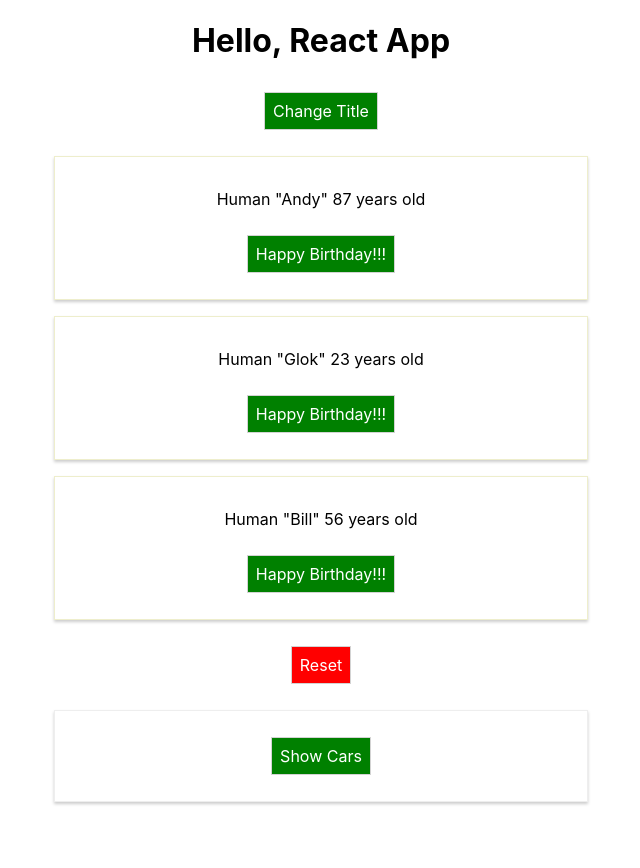
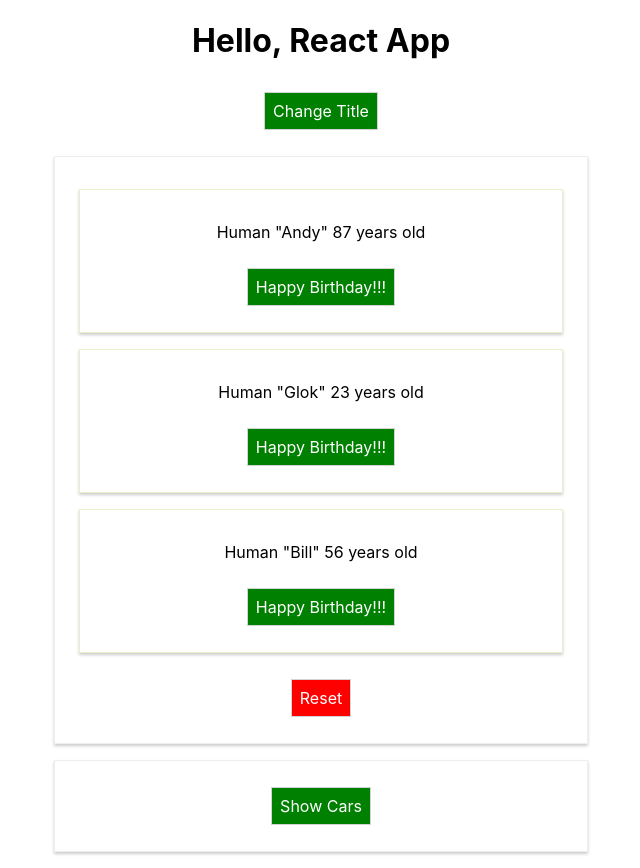
Before and after one commit to Bpaxio/react-study, a React (Create React App) app: page / in a window 1280 px wide. Shown: the whole page, without its empty margins (319-959 px from the left). Before the commit the page ends 818 px from the top, so only its background shows below. Built offline with nearby package versions, Linux system fonts and the light colour scheme.

Commit message:
useEffect usage

```diff
--- a/src/components/Cars/Car/Car.js
+++ b/src/components/Cars/Car/Car.js
@@ -1,7 +1,24 @@
-import React from 'react'
+import React, {useEffect} from 'react'
 import classes from "./Car.module.css";
 
 const Car = (props) => {
+    useEffect(
+        () => {
+            console.log("[Car.js] useEffect");
+            return () => {
+                console.log("[Car.js]  cleanup work in useEffect", props)
+            }
+        },
+        []);
+    useEffect(
+        () => {
+            console.log("[Car.js] 2nd useEffect");
+            return () => {
+                console.log("[Car.js] cleanup work in 2nd useEffect on every component every time because of missing second argument", props)
+            }
+        });
+
+    console.log('[Car.js] rendering... ', props);
     return (
         <div className={classes.Car}>
                 <p onClick={props.click}>"{props.mark}" milage: {props.mileage} miles</p>
--- a/src/components/Cars/Cars.js
+++ b/src/components/Cars/Cars.js
@@ -3,16 +3,52 @@ import Car from "./Car/Car";
 import classes from "./Cars.module.css"
 
 class Cars extends Component {
+    constructor(props) {
+        super(props);
+        console.log('[Cars.js] constructor');
+        this.state = {
+            cars: [
+                {id: 0, mark: 'Infinity', mileage: 0},
+                {id: 1, mark: 'Volkswagen', mileage: 20200},
+                {id: 2, mark: 'Skoda', mileage: 23000}
+            ],
+            showCars: false,
+            buttonTitle: 'Show Cars'
+        };
+    }
+    render() {
+        console.log('[Cars.js] render');
+        let buttonClasses = classes.Green;
 
-    state = {
-        cars: [
-            {id: 0, mark: "Infinity", mileage: 0},
-            {id: 1, mark: "Volkswagen", mileage: 20200},
-            {id: 2, mark: "Skoda", mileage: 23000}
-        ],
-        showCars: false,
-        buttonTitle: "Show Cars"
-    };
+        let cars = null;
+        if (this.state.showCars) {
+            cars = (
+                <div>
+                    {this.state.cars.map((car, index) => {
+                        return <Car
+                                    click={() => this.deleteCarHandler(index)}
+                                    changed={event => this.changeCarHandler(event, car.id)}
+                                    mark={car.mark}
+                                    mileage={car.mileage}
+                                    key={car.id}
+                                />
+                    })}
+                    <button key="reset" className={classes.Red} onClick={this.switchCarsHandler}>Reset</button>
+                </div>
+            );
+            buttonClasses = classes.Red;
+        }
+        return (
+                <div className={classes.Cars}>
+                    <button key="show"
+                            className={buttonClasses}
+                            onClick={this.toggleCarsHandler}>
+                        {this.state.buttonTitle}
+                    </button>
+                    {cars}
+                </div>
+        );
+    }
 
     toggleCarsHandler = () => {
         const newShowCars = !this.state.showCars;
@@ -53,39 +89,6 @@ class Cars extends Component {
             cars: cars
         })
     };
-
-    render() {
-        let buttonClasses = classes.Green;
-
-        let cars = null;
-        if (this.state.showCars) {
-            cars = (
-                <div>
-                    {this.state.cars.map((car, index) => {
-                        return <Car
-                                    click={() => this.deleteCarHandler(index)}
-                                    changed={event => this.changeCarHandler(event, car.id)}
-                                    mark={car.mark}
-                                    mileage={car.mileage}
-                                    key={car.id}
-                                />
-                    })}
-                    <button key="reset" className={classes.Red} onClick={this.switchCarsHandler}>Reset</button>
-                </div>
-            );
-            buttonClasses = classes.Red;
-        }
-        return (
-                <div className={classes.Cars}>
-                    <button key="show"
-                            className={buttonClasses}
-                            onClick={this.toggleCarsHandler}>
-                        {this.state.buttonTitle}
-                    </button>
-                    {cars}
-                </div>
-        )
-    }
 }
 
 export default Cars;
--- a/src/components/Cockpit/Cockpit.js
+++ b/src/components/Cockpit/Cockpit.js
@@ -1,6 +1,7 @@
 import React, {useState} from 'react';
 import Persons from "../Persons/Persons";
 import baseClasses from '../../containers/App.module.css';
+import classes from "./Cockpit.module.css";
 
 const Cockpit = (props) => {
 
@@ -29,11 +30,13 @@ const Cockpit = (props) => {
     };
 
     return (
-        <div>
+        <div className={classes.Cockpit}>
             <h1>{title}</h1>
             <button className={baseClasses.Green} onClick={() => setTitle("New Title")}>Change Title</button>
-            <Persons persons={pState.persons} clicked={deletePersonHandler}/>
-            <button className={baseClasses.Red} onClick={getNewState}>Reset</button>
+            <div className={classes.Persons}>
+                <Persons persons={pState.persons} clicked={deletePersonHandler}/>
+                <button className={baseClasses.Red} onClick={getNewState}>Reset</button>
+            </div>
         </div>
     );
 };
--- a/src/components/Cockpit/Cockpit.module.css
+++ b/src/components/Cockpit/Cockpit.module.css
@@ -1,14 +1,16 @@
 .Cockpit {
+}
 
+.Persons {
+    width: 60%;
+    margin: 16px auto;
+    border: 1px solid #eee;
+    box-shadow: 0 2px 3px #ccc;
+    padding: 16px;
+    text-align: center;
 }
-.Cockpit button {
-    background-color: white;
-    font: inherit;
-    border: 1px solid lightgray;
-    padding: 8px;
-    margin: 10px;
-    cursor: pointer;
+@media (min-width: 550px) {
+    .Persons {
+        width: 500px;
+    }
 }
-.Cockpit button:hover {
-    background-color: whitesmoke;
-}
--- a/src/components/Persons/Person/Person.js
+++ b/src/components/Persons/Person/Person.js
@@ -1,8 +1,11 @@
-import React, {useState} from 'react'
+import React, {useEffect, useState} from 'react'
 import classes from './Person.module.css'
 import baseClasses from '../../../containers/App.module.css';
 
 const Person = (props) => {
+    useEffect(() => {
+        console.log("[Person.js] useEffect");
+    });
     const [age, updateAge] = useState(props.age);
     return (
         <div className={classes.Person}>
--- a/src/components/Persons/Person/Person.module.css
+++ b/src/components/Persons/Person/Person.module.css
@@ -8,6 +8,6 @@
 }
 @media (min-width: 550px) {
     .Person {
-        width: 500px;
+        width: 450px;
     }
 }
--- a/src/components/Persons/Persons.js
+++ b/src/components/Persons/Persons.js
@@ -1,17 +1,24 @@
-import React from 'react';
+import React, {useEffect} from 'react';
 import Person from "./Person/Person";
 
 
-const Persons = (props) => (
-    props.persons.map((person, index) => {
+const Persons = (props) => {
+        useEffect(
+            () => {
+                console.log("[Persons.js] useEffect");
+            },
+            []
+        );
+
+        return props.persons.map((person, index) => {
             return <Person
                 click = {() => props.clicked(index)}
                 key = {person.id}
                 name= {person.name}
                 age= {person.age}
             />
-    })
-);
+        });
+};
 
 
 
```
Lines whose indentation alone changed are shown as unchanged.
